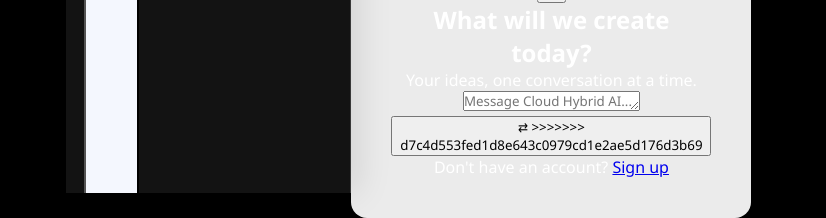
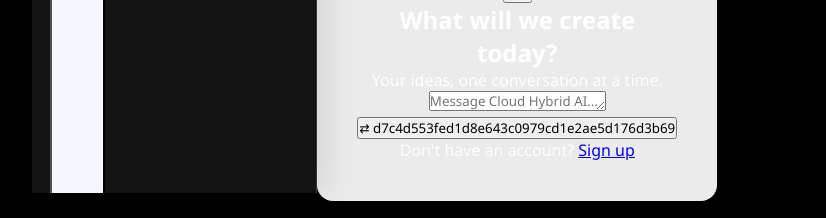
Before and after one commit to mohd-Affan16/Cloud-ai, a plain HTML site: page index.html in a window 1280 px wide. Shown: the part 607-825 px from the top of the page, without its empty margins (144-970 px from the left). Drawn offline with Linux system fonts and the light colour scheme.

Commit message:
clean residual conflict markers

```diff
--- a/index.html
+++ b/index.html
@@ -7,7 +7,7 @@
     <link rel="stylesheet" href="style.css">
 </head>
 <body>
-<<<<<<< HEAD
+ HEAD
     <div class="login-container">
         <h2>Cloud Hybrid AI</h2>
         <p class="subtitle">Welcome Back</p>
@@ -36,12 +36,12 @@
             <button type="button" class="btn-google">
                 <img src="https://www.svgrepo.com/show/475656/google-color.svg" alt="Google Logo">
                 Continue with Google
-=======
 
 
-    <!-- =====================================================
+
+    <!--
          HAMBURGER
-    ====================================================== -->
+    -->
 
     <button
         id="menuButton"
@@ -63,9 +63,9 @@
 
 
 
-    <!-- =====================================================
+    <!--
          SIDE MENU
-    ====================================================== -->
+     -->
 
     <aside
         id="sideMenu"
@@ -210,9 +210,9 @@
 
 
 
-    <!-- =====================================================
+    <!--
          CHAT
-    ====================================================== -->
+    -->
 
     <main id="chat">
 
@@ -236,9 +236,9 @@
 
 
 
-    <!-- =====================================================
+    <!--
          MESSAGE INPUT
-    ====================================================== -->
+    -->
 
     <div
         id="inputContainer"
@@ -269,7 +269,7 @@
                     ⇄
                 </span>
 
->>>>>>> d7c4d553fed1d8e643c0979cd1e2ae5d176d3b69
+ d7c4d553fed1d8e643c0979cd1e2ae5d176d3b69
             </button>
 
             <p class="signup-text">
```
